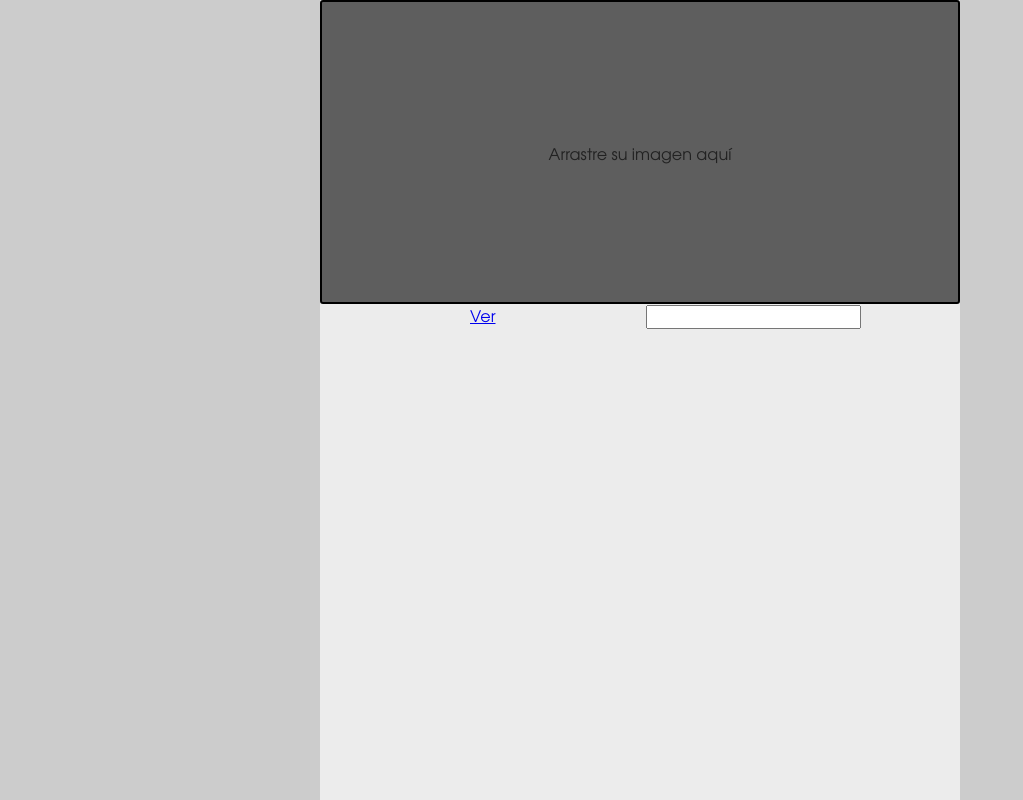
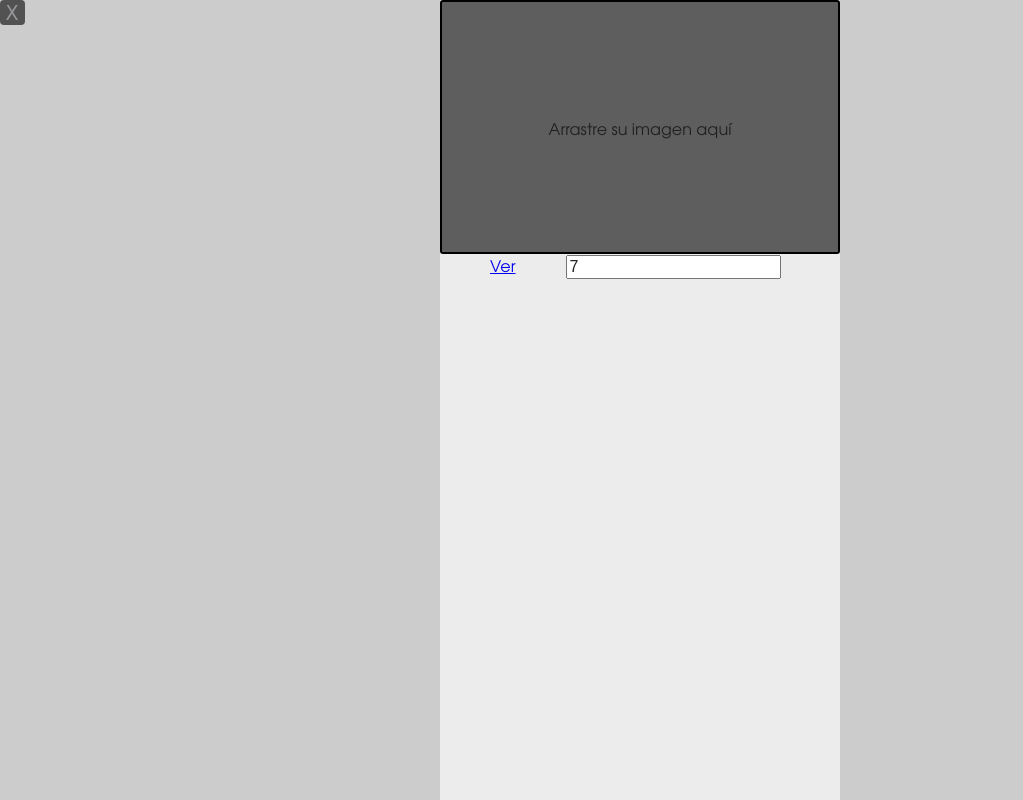
Before and after one commit to Nicomagg/Loading-Widget, a website: page Resources/index.html in a window 1280 px wide. Shown: the whole page, without its empty margins (0-1023 px from the left). Drawn offline with Linux system fonts and the light colour scheme.

Commit message:
Issues between differents implementations solved

```diff
--- a/Resources/css/main.css
+++ b/Resources/css/main.css
@@ -163,11 +163,27 @@ textarea {
     z-index:1;
     cursor: pointer;
 }
+#close-button{
+    background:rgba(0,0,0,0.6);
+    border-radius:4px;
+    height:25px;
+    margin-right:20px;
+    position:absolute;
+    width:25px;
+    z-index:1;
+    cursor: pointer;
+}
 #image-button1{
     background: url('../img/flecha-izquierda-splash.png') no-repeat;
     height:15px;
     margin:5px 7px;
     width:10px;
+}
+#close-image{
+    background: url('../img/close.png') no-repeat;
+    height:15px;
+    margin:5px 6px;
+    width:12px;
 }
 #image-back{
     background: url('../img/back-button.png') no-repeat;
@@ -204,22 +220,22 @@ textarea {
 #load{
     background: #ececec;
     margin: 0px auto;
-    height: 480px;
-    width: 640px;
+    height: 300px;
+    width: 400px;
 }
 #image{
     background:rgba(0,0,0,0.6);
     border-radius: 3px;
     border:black solid 2px;
-    height: 300px
+    height: 250px
 }
 #image div{
     text-align: center;
-    margin-top:140px;
+    margin-top:115px;
 }
 #load a{
     float:left;
-    margin: 0px 150px ;
+    margin: 0px 50px ;
 }
 
 
--- a/Resources/index.html
+++ b/Resources/index.html
@@ -9,6 +9,9 @@
     </head>
     <body>
         <div id='container'>
+            <div id='close-button'>
+                <div id='close-image'></div>
+            </div>
             <div id='main' style='display:none'>
                 <div id='splash'>
                     <div id='slider-s' style='right:0px'>
@@ -29,7 +32,7 @@
                     <div>Arrastre su imagen aquí</div>
                 </div>
                 <a id='ready' href="#">Ver</a>
-                <input id='tiempo'>
+                <input id='tiempo' value=7>
             </div>
         </div>
         <script src="js/vendor/jquery-1.9.1.min.js"></script>
--- a/Resources/js/main.js
+++ b/Resources/js/main.js
@@ -55,6 +55,7 @@ $(document).ready(function() {
 	$('#load').css('height',window.innerHeight+'px')
 	$('#ready').click(function(event) {
 		event.preventDefault()
+		if (image.length>1) {
 			time=$('#tiempo').val()
 			if (!$.isNumeric(time)) {
 				$('#tiempo').css({'border':'1px solid red'})
@@ -71,6 +72,7 @@ $(document).ready(function() {
 			$('#container').css('height','0px')
 			$('#main').show('slow')
 			initialize_slider()
+		};
 	})
 	$('#back-button').click(function() {
 		$('#main').hide('slow')
@@ -106,4 +108,8 @@ $(document).ready(function() {
 		}
 		return false;
 	};
+	$('#close-button').click(function(e) {
+		e.preventDefault()
+		window.close()
+	})
 });
```
Also changed, not shown: Resources/package.json (+6 -5 lines), Resources/img/close.png (added), img/10.jpg (deleted), img/2.jpg (deleted), img/3.jpg (deleted), img/4.jpg (deleted), img/5.jpg (deleted), img/6.jpg (deleted), img/7.jpg (deleted), img/8.jpg (deleted), img/9.jpg (deleted), 1 other file. Lines whose indentation alone changed are shown as unchanged.
